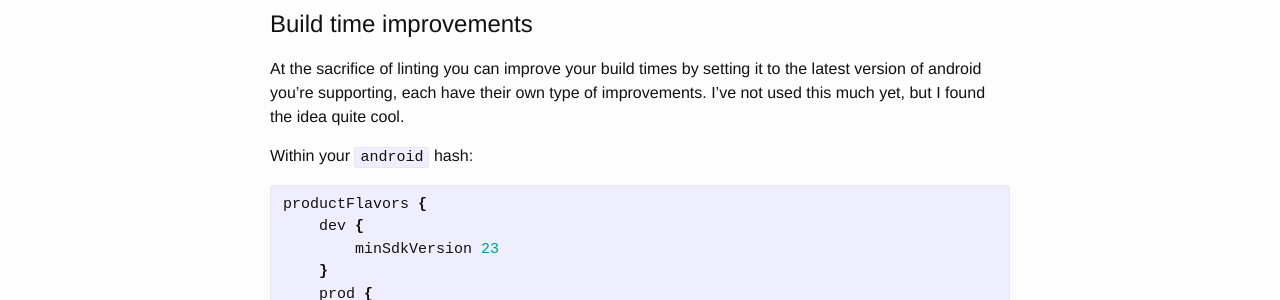
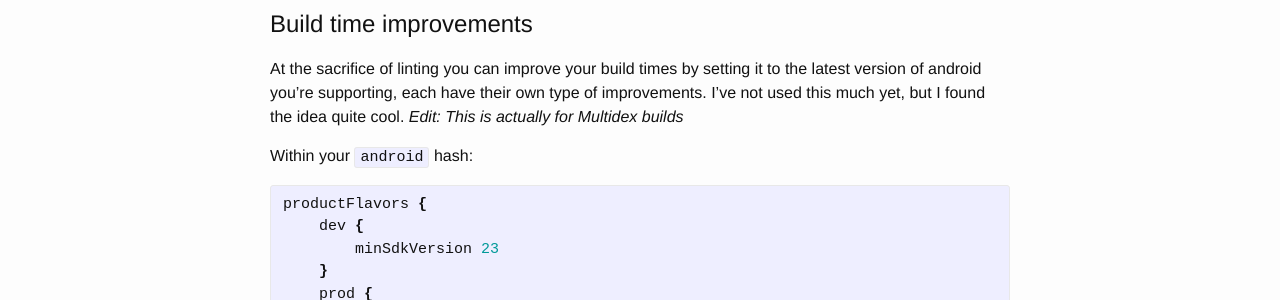
Before and after one commit to IanField90/ianfield90.github.io, a Jekyll site: the page built from _posts/2016-01-20-android-dev-quality-of-life-tips.md, in a window 1280 px wide. Shown: the part 392-692 px from the top of the page. Built offline with Jekyll 4.4.1, drawn with Linux system fonts in a browser that asks for light colours.

Commit message:
Clarify build time improvement

```diff
--- a/_posts/2016-01-20-android-dev-quality-of-life-tips.md
+++ b/_posts/2016-01-20-android-dev-quality-of-life-tips.md
@@ -15,7 +15,7 @@ First of all is IDE setup itself. [Configuring Android Studio](https://medium.co
 
 # Build time improvements
 
-At the sacrifice of linting you can improve your build times by setting it to the latest version of android you're supporting, each have their own type of improvements. I've not used this much yet, but I found the idea quite cool.
+At the sacrifice of linting you can improve your build times by setting it to the latest version of android you're supporting, each have their own type of improvements. I've not used this much yet, but I found the idea quite cool. *Edit: This is actually for Multidex builds*
 
 Within your `android` hash:
 {% highlight groovy %}
```
